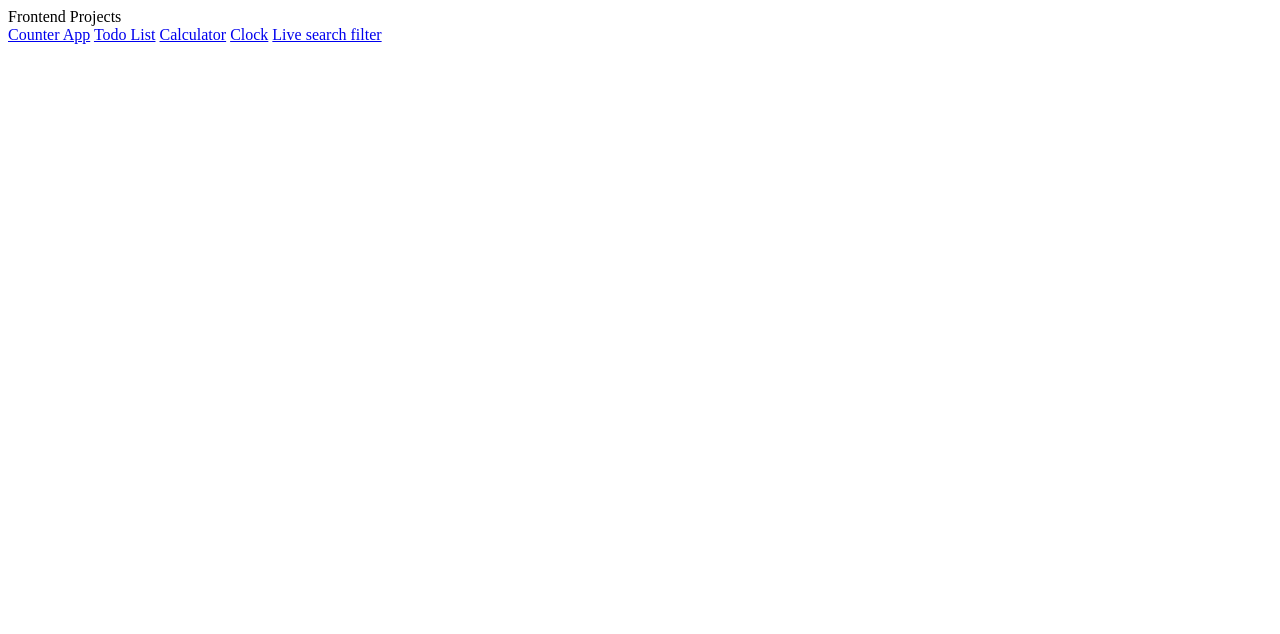
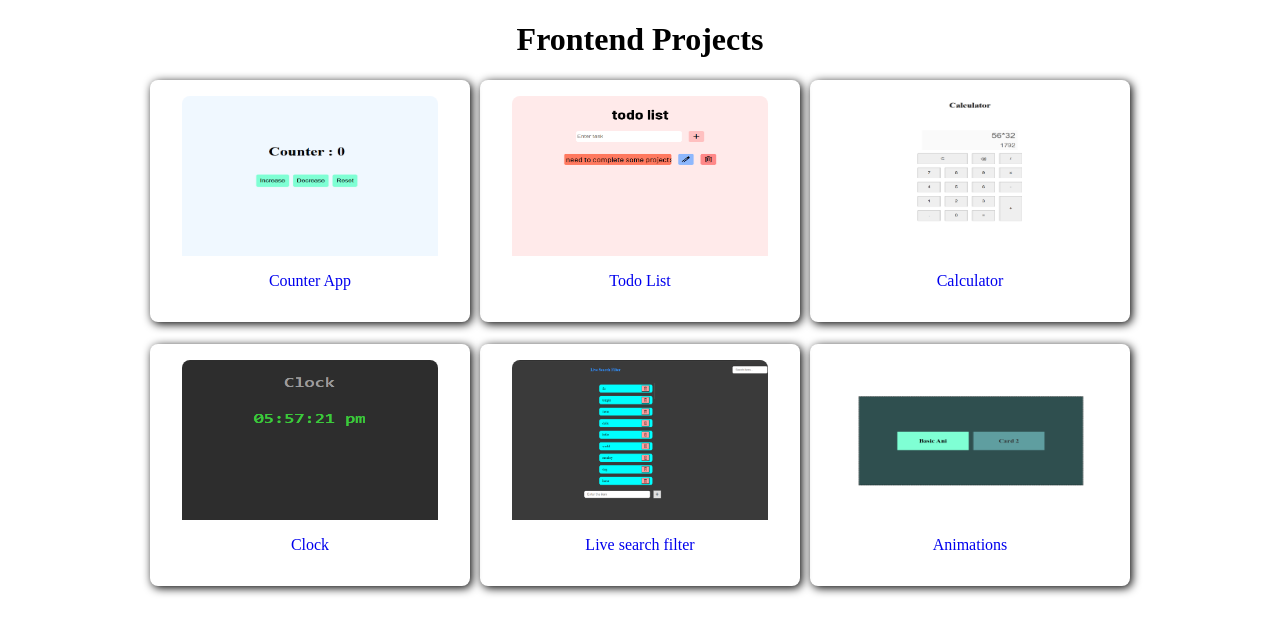
Before and after one commit to adityav8688/JavaScript-basic-projects, a plain HTML site: page docs/index.html in a window 1280 px wide. Drawn offline with Linux system fonts and the light colour scheme.

Commit message:
feat: add Animations page with layout, styles, and images; update index and Live Search Filter styles

```diff
--- /dev/null
+++ b/docs/Animations/style.css
@@ -0,0 +1,49 @@
+body {
+    display: flex;
+    justify-content: center;
+    align-items: center;
+    height: 100vh;
+}
+
+.container {
+    display: flex;
+    justify-content: center;
+    align-items: center;
+    background-color: darkslategrey;
+    width: 50%;
+    height: 50%;
+    padding: 1rem;
+    border: 2px dashed black;
+
+}
+
+.card-1 {
+    position: relative;
+    background-color: aquamarine;
+    text-align: center;
+    width: 27%;
+    padding: 0.5rem 1.5rem 0.5rem 1.5rem;
+    margin: 0 1rem 0 0;
+    transition: transform 0.5s ease;
+
+    &:hover {
+        transform: scale(1.1) rotate(-2deg);
+    }
+}
+
+.card-2 {
+    position: relative;
+    text-align: center;
+    background-color: cadetblue;
+    width: 27%;
+    padding: 0.5rem 1.5rem 0.5rem 1.5rem;
+    color: rgb(50, 50, 50);
+    transition: transform 0.5s ease,
+        background-color 1s;
+
+    &:hover {
+        transform: scale(1.1) rotate(2deg);
+        background-color: rgb(125, 206, 208);
+        color:black;
+    }
+}
--- a/docs/Live-search-filter/style.css
+++ b/docs/Live-search-filter/style.css
@@ -75,7 +75,7 @@ body {
         }
 
         &:hover {
-            border: none;
+            border: 2px solid;
             box-shadow: 3px 5px rgb(213, 213, 213);
         }
 
@@ -95,7 +95,6 @@ body {
 
         &:hover {
             background-color: rgb(51, 51, 51);
-
             span {
                 color: white;
                 font-variation-settings: 'wght' 800, 'opsz' 80;
--- a/docs/index.html
+++ b/docs/index.html
@@ -1,19 +1,57 @@
 <!DOCTYPE html>
 <html lang="en">
+
 <head>
     <meta charset="utf-8">
     <meta name="viewport" content="width=device-width, intial-scale=1.0">
+    <link rel="stylesheet" href="./style.css" />
     <title>Frontend Projects</title>
 </head>
 
 <body>
-        <header>Frontend Projects</header>
+    <header>
+        <h1>Frontend Projects</h1>
+    </header>
     <main>
-            <a href="./Counter_App/index.html">Counter App</a>
-            <a href="./Todo_List/index.html">Todo List</a>
-            <a href="./Calculator/index.html">Calculator</a>
-            <a href="./Clock/index.html">Clock</a>
-            <a href="./Live-search-filter/index.html">Live search filter</a>
+        <div class="container">
+            <div class="card1">
+                <a href="./Counter_App/index.html">
+                    <img src="./src/photos/Counter.png" alt="counter-app-photo" />
+                    <p>Counter App</p>
+                </a>
+            </div>
+            <div class="card2">
+                <a href="./Todo_List/index.html">
+                    <img src="./src/photos/Todo-list.png" alt="Todo-list-photo" />
+                    <p>Todo List</p>
+                </a>
+            </div>
+            <div class="card3">
+                <a href="./Calculator/index.html">
+                    <img src="./src/photos/Calculator.png" alt="Calculator-app-photo" />
+                    <p>Calculator</p>
+                </a>
+            </div>
+            <div class="card4">
+                <a href="./Clock/index.html">
+                    <img src="./src/photos/Clock.png" alt="Clock-app-photo" />
+                    <p>Clock</p>
+                </a>
+            </div>
+            <div class="card5">
+                <a href="./Live-search-filter/index.html">
+                    <img src="./src/photos/Live-search-filter.png" alt="Live-search-filter-app-photo" />
+                    <p>Live search filter</p>
+                </a>
+            </div>
+            <div class="card6">
+                <a href="./Animations/index.html">
+                    <img src="./src/photos/Animations-practice.png" alt="Animations-app-photo" />
+                    <p>Animations</p>
+                </a>
+            </div>
+        </div>
     </main>
 </body>
+
 </html>
--- /dev/null
+++ b/docs/style.css
@@ -0,0 +1,66 @@
+h1 {
+    text-align: center;
+}
+
+main {
+    display: flex;
+    justify-content: center;
+}
+
+.container {
+    display: flex;
+    flex-direction: column;
+    justify-content: center;
+    align-items: center;
+
+    >* {
+        width: 18rem;
+        padding: 1rem;
+        margin: 0 0 0.75rem 0;
+        box-shadow: 2px 2px 10px;
+        border-radius: 0.5rem;
+
+        >a>img {
+            width: 16rem;
+            height: 10rem;
+            border-radius: 0.5rem 0.5rem 0 0;
+        }
+
+        >a {
+            display: flex;
+            flex-direction: column;
+            align-items: center;
+            text-decoration: none;
+        }
+    }
+}
+
+@media (200px <= width <= 320px){
+    .container{
+        >*{
+            width: 15rem;
+        }
+    }
+}
+@media (760px <= width) {
+    h1 {
+        text-align: center;
+    }
+
+    main {
+        display: flex;
+        justify-content: center;
+    }
+
+    .container {
+        display: grid;
+        grid-template-columns: repeat(2, 20rem);
+        gap: 10px;
+    }
+}
+@media (1200px <= width){
+    .container{
+        display: grid;
+        grid-template-columns: repeat(3, 20rem);
+    }
+}
```
Also changed, not shown: docs/Animations/index.html (added, +20 -0 lines), docs/Animations/script.js (added), docs/src/photos/Animations-practice.png (added), docs/src/photos/Calculator.png (added), docs/src/photos/Clock.png (added), docs/src/photos/Counter.png (added), docs/src/photos/Live-search-filter.png (added), docs/src/photos/Todo-list.png (added), 1 other file. Lines whose indentation alone changed are shown as unchanged.
